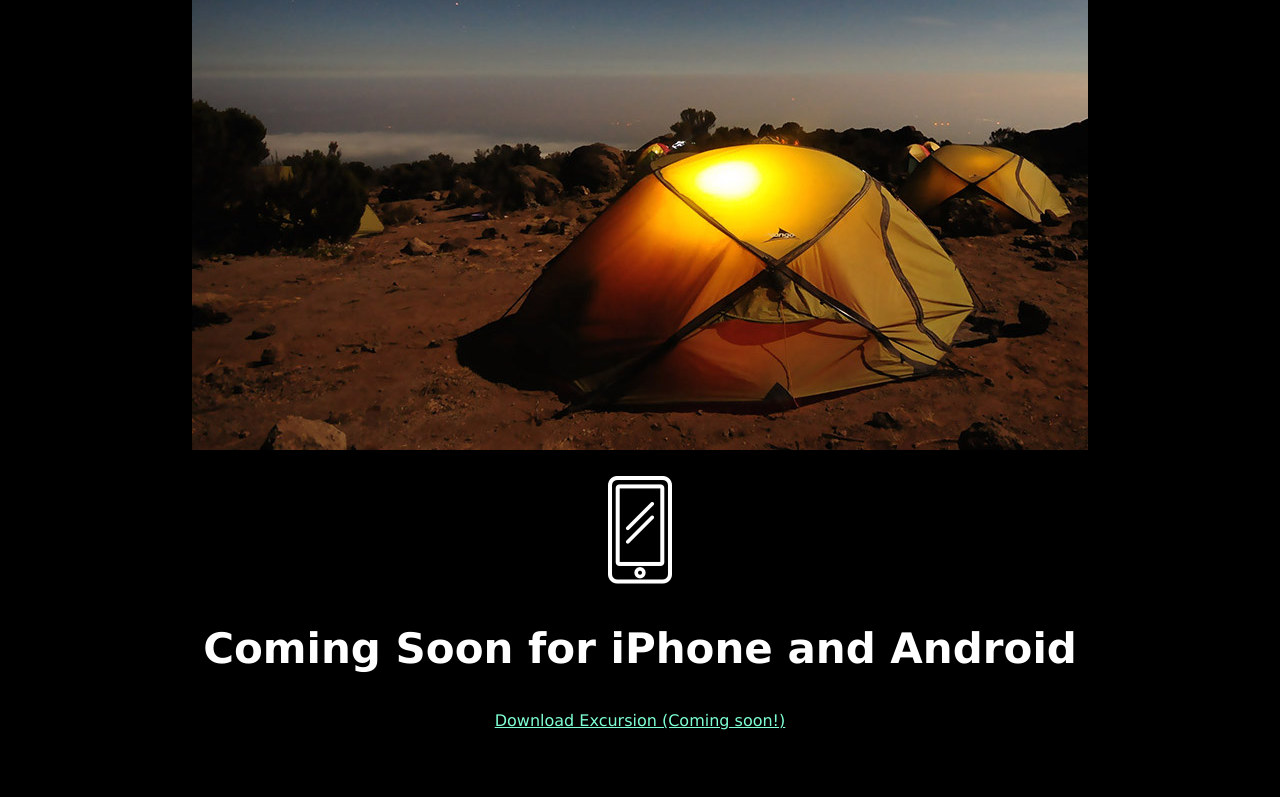
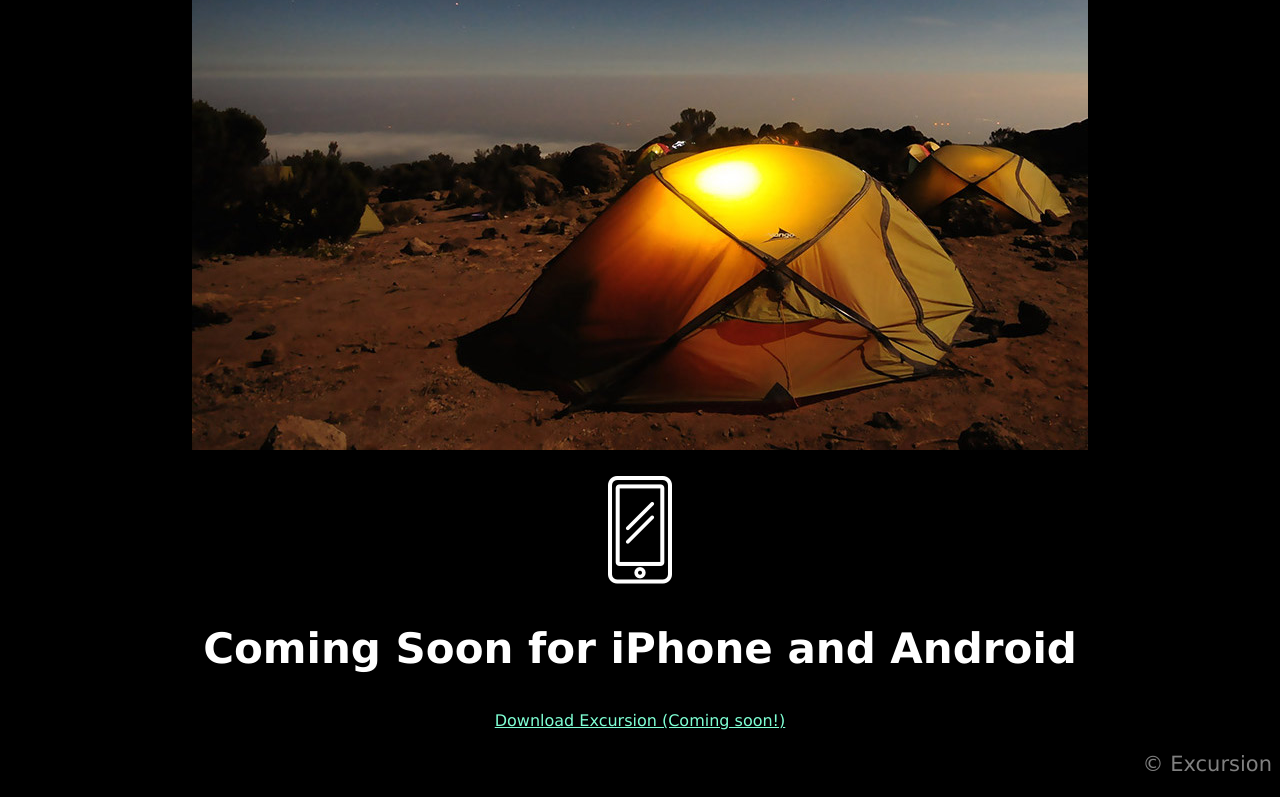
Before and after one commit to hunterxero/excursion, a plain HTML site: page index.html in a window 1280 px wide. Shown: the part 623-1420 px from the top of the page. Before the commit the page ends 1375 px from the top, so only its background shows below. Drawn offline with Linux system fonts and the light colour scheme.

Commit message:
Added footer and link to github pages.

```diff
--- a/index.html
+++ b/index.html
@@ -7,6 +7,7 @@
   <body>
     <h1>Discover hidden places in the world around you</h1>
     <p><a class="download" href="#">Download Excursion (Coming soon!)</a></p>
+
     <video autoplay="" muted="" loop="">
       <source src="./resources/videos/excursion.mp4" type="video/mp4"/>
     </video>
@@ -18,5 +19,9 @@
 
     <h2>Coming Soon for iPhone and Android</h2>
     <p><a class="download" href="#">Download Excursion (Coming soon!)</a></p>
+
+    <div class="footer">
+      <p>© Excursion</p>
+    </div>
   </body>
 </html>
```
